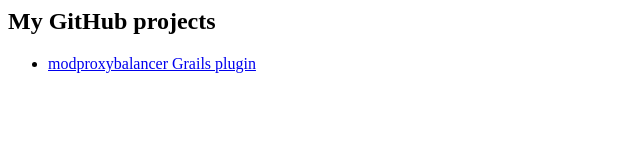
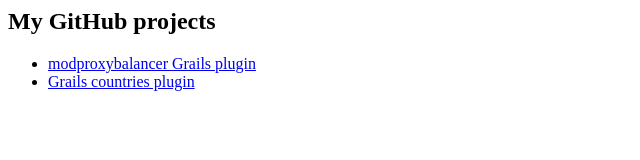
Before and after one commit to sarmbruster/sarmbruster.github.com, a plain HTML site: page index.html in a window 1280 px wide. Shown: the whole page, without its empty margins (0-640 px from the left). Drawn offline with Linux system fonts and the light colour scheme.

Commit message:
added countries plugin

```diff
--- a/index.html
+++ b/index.html
@@ -6,6 +6,7 @@
   <h2>My GitHub projects</h2>
   <ul>
     <li><a href="/grails-modproxybalancer-plugin/">modproxybalancer Grails plugin</a></li>
+    <li><a href="/grails-countries-plugin/">Grails countries plugin</a></li>
   </ul>
 
 </body>
```
